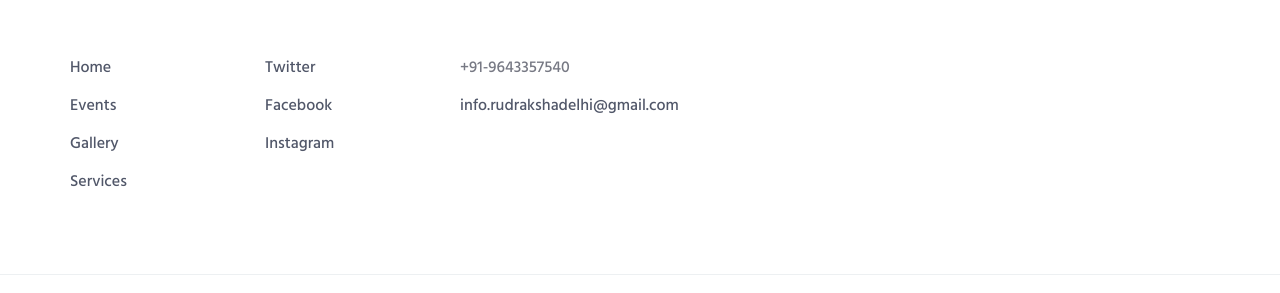
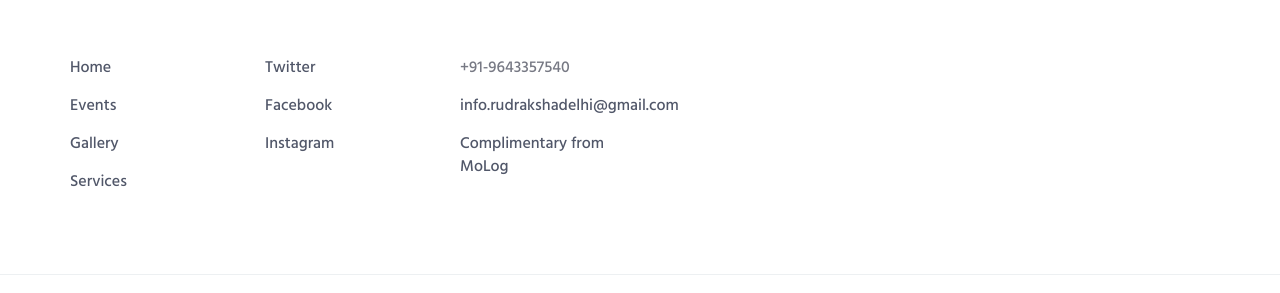
Before and after one commit to powartejas1402/rudrakshCommunications, a plain HTML site: page index.html in a window 1280 px wide. Shown: the part 5908-6201 px from the top of the page. Drawn offline with Linux system fonts and the light colour scheme.

Commit message:
Updated Footer

```diff
--- a/index.html
+++ b/index.html
@@ -974,6 +974,7 @@
                             <ul class="list-unstyled footer-list">
                                 <li class="footer-list-item">+91-9643357540</li>
                                 <li class="footer-list-item"><a href="mailto:example@email.com">info.rudrakshadelhi@gmail.com</a></li>
+                                <li class="footer-list-item"><a href="http://www.mologmedia.com/">Complimentary from MoLog</a></li>
                             </ul>
                             <!-- End List -->
                         </div>
```
